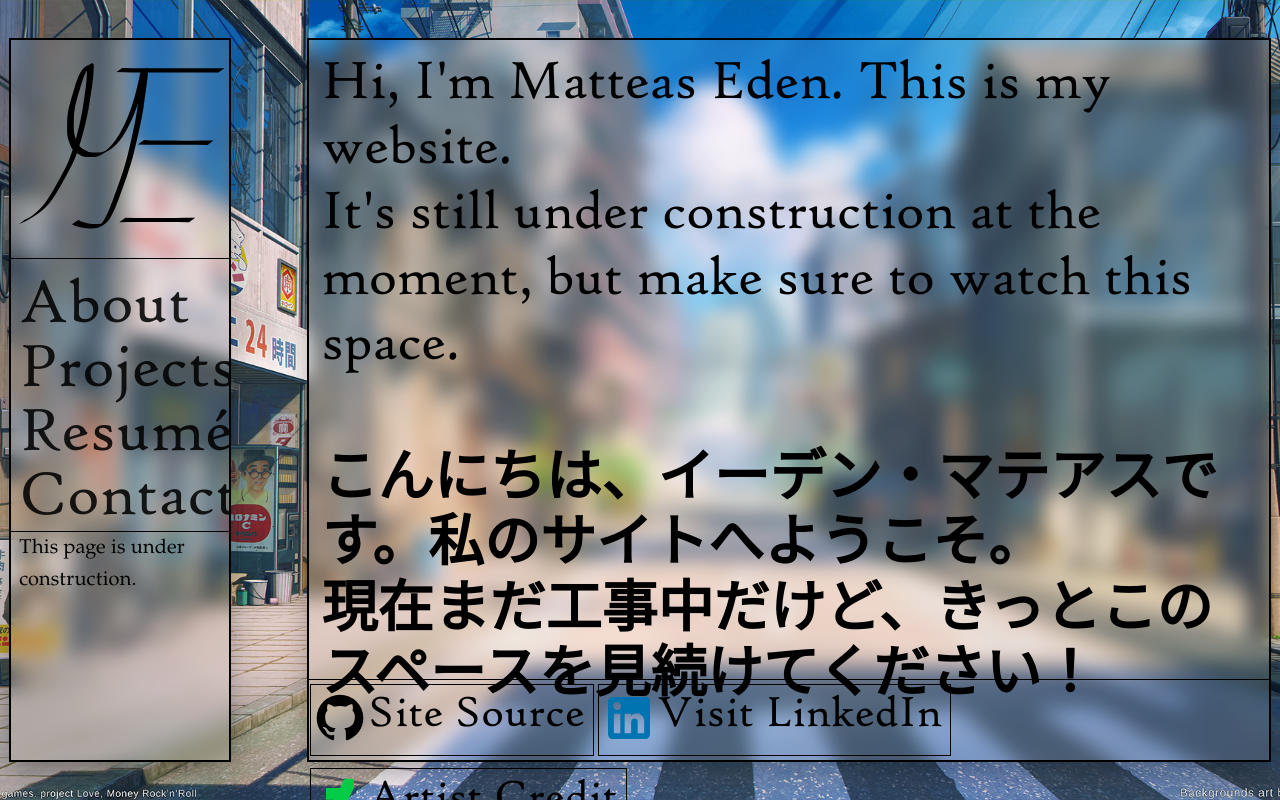
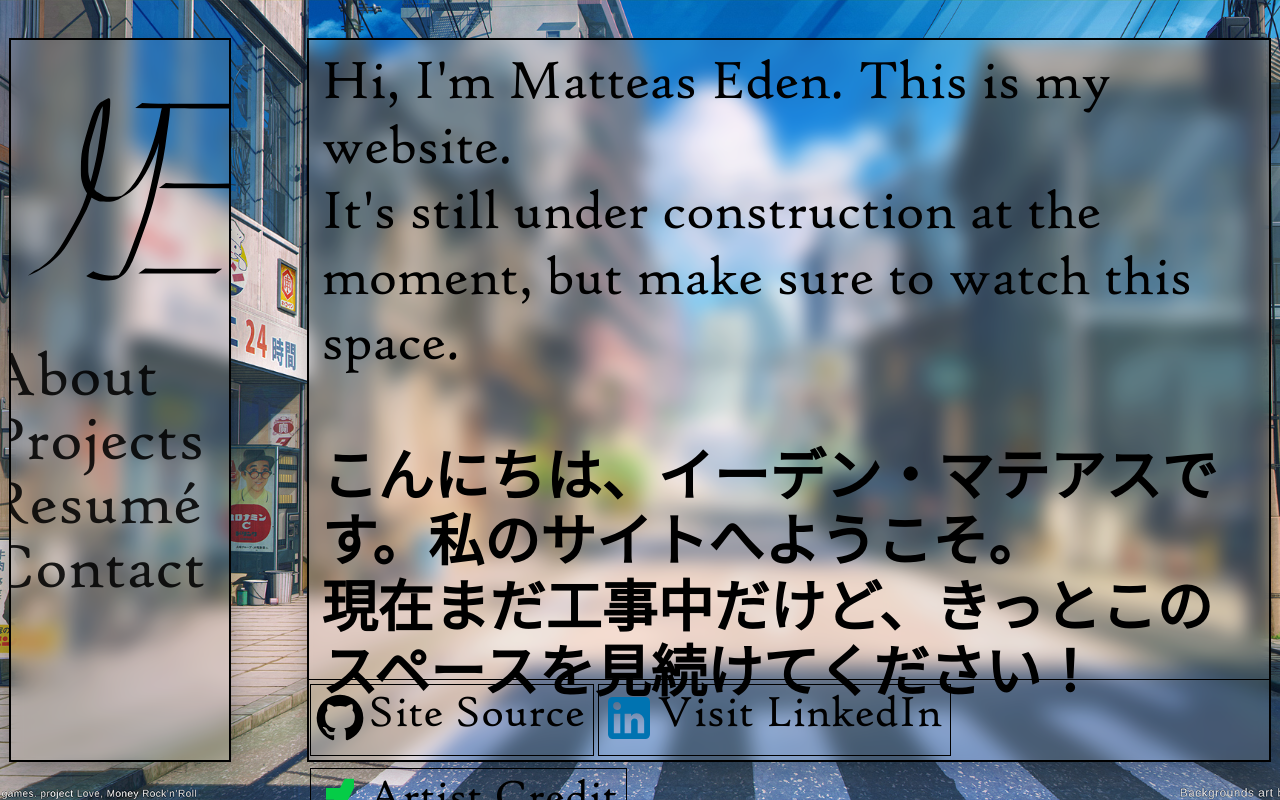
Before and after one commit to Matteas-Eden/matteas-eden.github.io, a React (Create React App) app: page / in a window 1280 px wide. Built offline with nearby package versions, Linux system fonts and the light colour scheme; a web font is replaced by a local one.

Commit message:
Remove Grid and ColouredLine

```diff
--- a/src/components/Menu.jsx
+++ b/src/components/Menu.jsx
@@ -14,28 +14,36 @@ export const Menu = props => {
     return (
         <div className="menu card">
             <FrostedGlassView bg={props.bg} className="my-glass">
-                <Grid
-                    container
-                    direction="column"
-                    alignItems="center"
-                    justify="center"
-                    spacing={3}
+                <Button
+                    component={Link}
+                    to="/"
+                    style={{ width: '20vw', position: 'relative', left: '0' }}
                 >
-                    <Button
-                        component={Link}
-                        to="/"
-                        onClick={console.log('CLICK')}
-                    >
-                        <SignatureCalligraphy size="17vw" />
-                    </Button>
-                    <ColouredLine color="black" />
-                    {/* <NavMenu
-                        items={['About', 'Projects', 'Resume', 'Contact']}
-                    /> */}
-                    <NavMenu />
-                    <ColouredLine color="black" />
+                    <SignatureCalligraphy size="35vh" />
+                </Button>
+                <NavMenu
+                    items={[
+                        {
+                            text: 'About',
+                            location: '/about',
+                        },
+                        {
+                            text: 'Projects',
+                            location: '/projects',
+                        },
+                        {
+                            text: 'Resumé',
+                            location: '/resume',
+                        },
+                        {
+                            text: 'Contact',
+                            location: '/contact',
+                        },
+                    ]}
+                />
+                <div style={{ position: 'relative', top: '45vh' }}>
                     <Construction />
-                </Grid>
+                </div>
             </FrostedGlassView>
         </div>
     );
```
